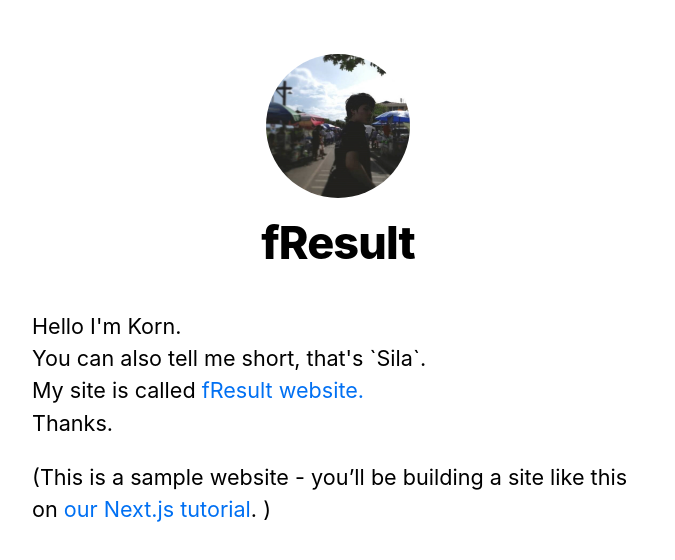
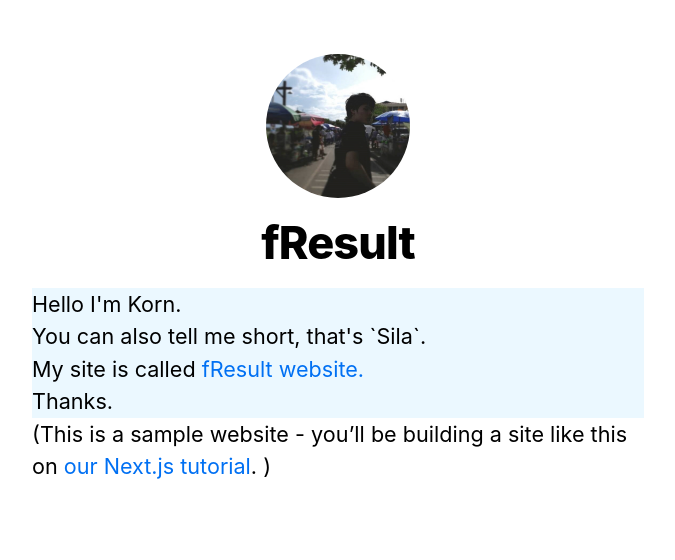
Before and after one commit to fResult/basic-nextjs-blog, a Next.js app: page / in a window 1280 px wide. Shown: the top 560 px of the page, without its empty margins (302-977 px from the left). Built offline with nearby package versions, Linux system fonts and the light colour scheme.

Commit message:
Tried to used the first of tailwind's class

```diff
--- a/pages/index.js
+++ b/pages/index.js
@@ -1,5 +1,4 @@
 import Head from 'next/head'
-import Link from 'next/link'
 import React from 'react'
 import Layout, { siteTitle } from '../components/layout'
 import utilStyles from '../styles/utils.module.css'
@@ -11,7 +10,7 @@
         <title>{siteTitle}</title>
       </Head>
       <section className={utilStyles.headingMd}>
-        <p className="">
+        <p className="bg-blue-100">
           Hello I'm Korn. <br />
           You can also tell me short, that's `Sila`. <br />
           My site is called&nbsp;
--- a/styles/global.css
+++ b/styles/global.css
@@ -1,3 +1,7 @@
+@import '~tailwindcss/base.css';
+@import '~tailwindcss/components.css';
+@import '~tailwindcss/utilities.css';
+
 html,
 body {
   padding: 0;
```
